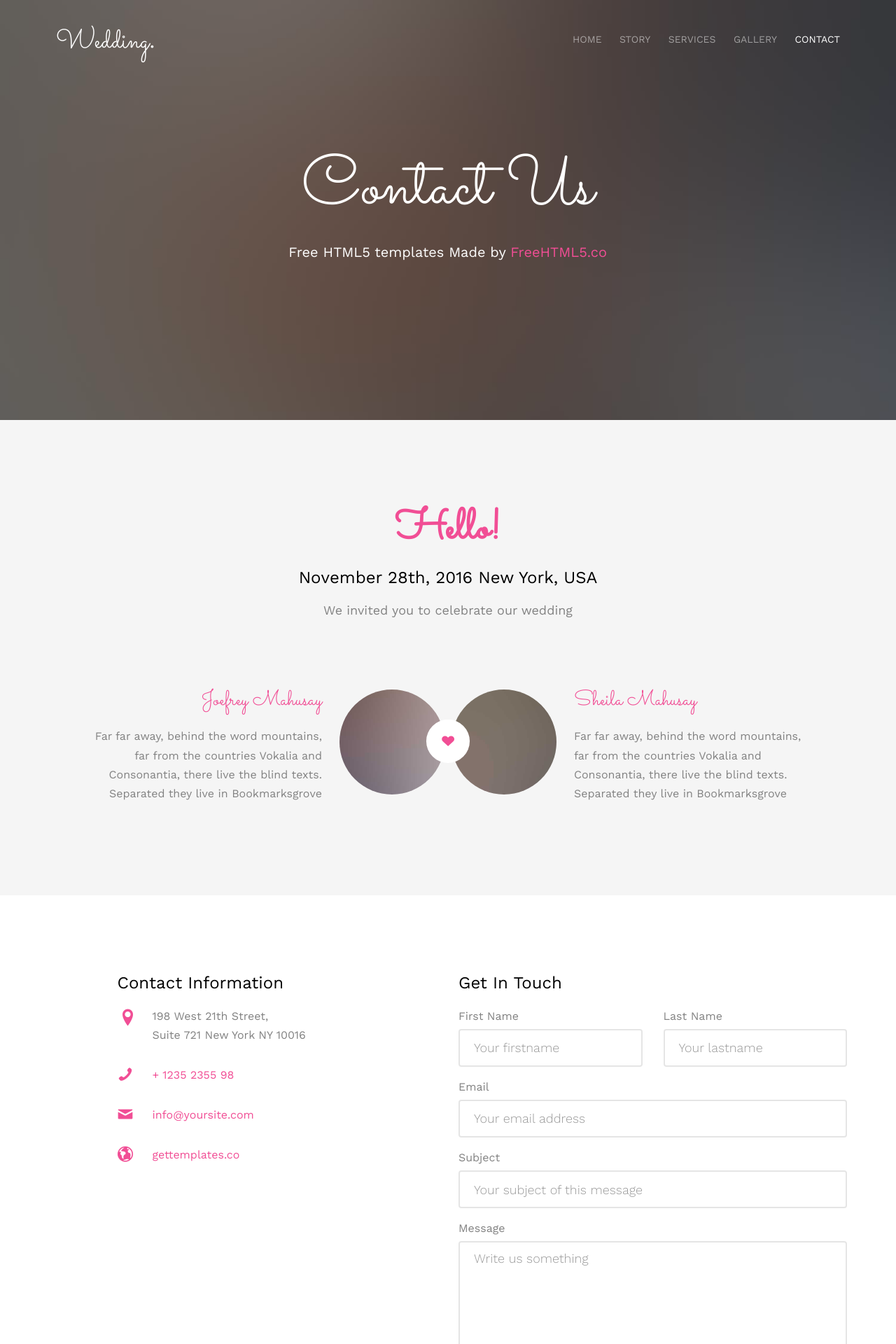
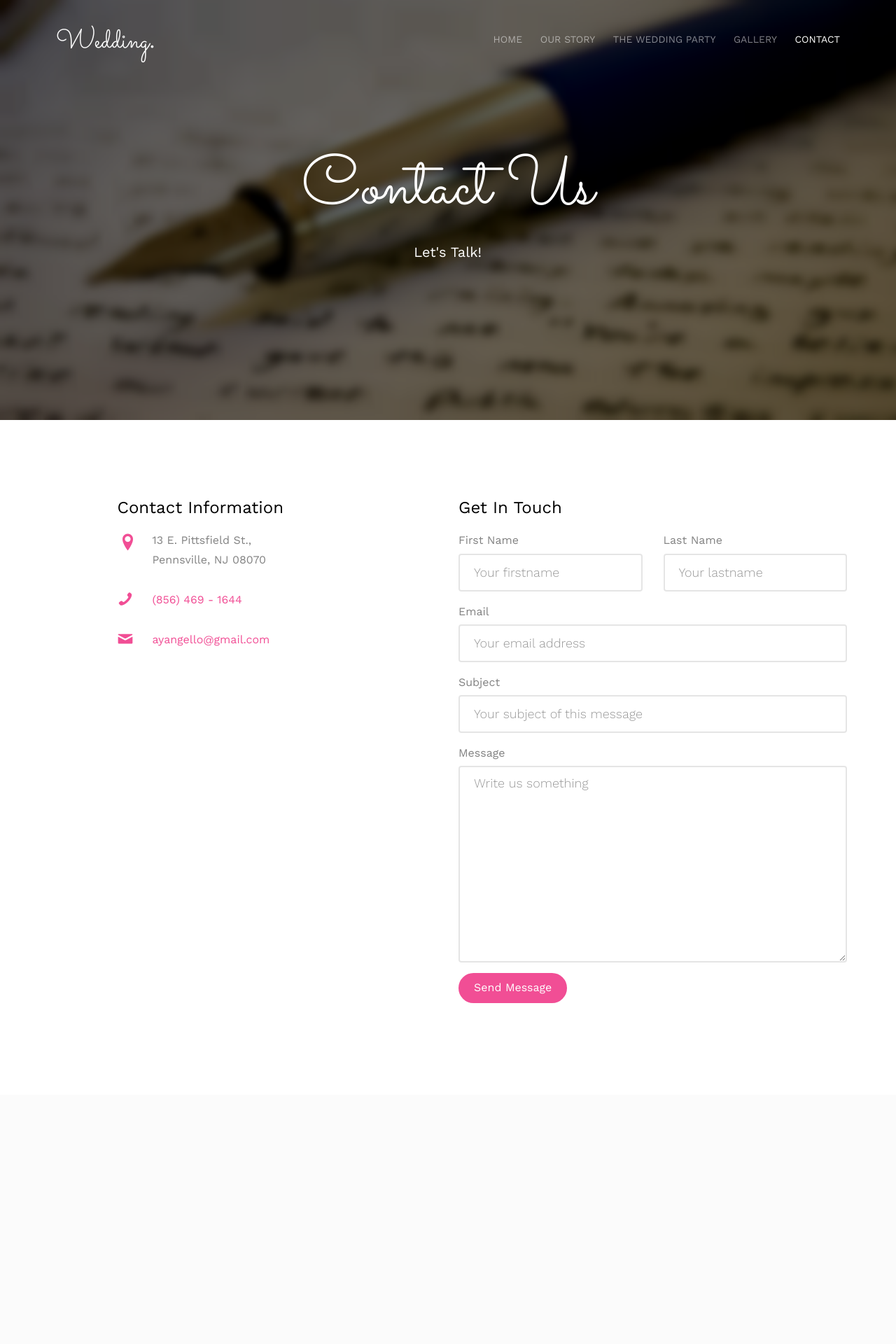
Before and after one commit to AaronYangello/YangelloWedding, a PHP site: page /contact.html in a window 1280 px wide. Shown: the top 1920 px of the page at 70% size. After the commit the page ends 1433 px from the top, so only its background shows below. Run offline with PHP 8.4, Linux system fonts and the light colour scheme; some libraries are stand-ins or nearby versions; some web fonts are replaced.

Commit message:
Fixed links and edited contact page

```diff
--- a/about.html
+++ b/about.html
@@ -65,8 +65,8 @@
 				</div>
 				<div class="col-xs-10 text-right menu-1">
 					<ul>
-						<li class="active"><a href="index.html">Home</a></li>
-						<li><a href="about.html">Our Story</a></li>
+						<li><a href="index.html">Home</a></li>
+						<li class="active"><a href="about.html">Our Story</a></li>
 						<li><a href="party.html">The Wedding Party</a></li>
 						<li class="has-dropdown"><a href="gallery.html">Gallery</a></li>
 						<li><a href="contact.html">Contact</a></li>
--- a/contact.html
+++ b/contact.html
@@ -57,43 +57,27 @@
 	<div class="fh5co-loader"></div>
 
 	<div id="page">
+<!-- Navigation -->
 	<nav class="fh5co-nav" role="navigation">
 		<div class="container">
 			<div class="row">
 				<div class="col-xs-2">
-					<div id="fh5co-logo"><a href="index.html">Wedding<strong>.</strong></a></div>
+					<div id="fh5co-logo"><a href="home.html">Wedding<strong>.</strong></a></div>
 				</div>
 				<div class="col-xs-10 text-right menu-1">
 					<ul>
 						<li><a href="index.html">Home</a></li>
-						<li><a href="about.html">Story</a></li>
-						<li class="has-dropdown">
-							<a href="services.html">Services</a>
-							<ul class="dropdown">
-								<li><a href="#">Web Design</a></li>
-								<li><a href="#">eCommerce</a></li>
-								<li><a href="#">Branding</a></li>
-								<li><a href="#">API</a></li>
-							</ul>
-						</li>
-						<li class="has-dropdown">
-							<a href="gallery.html">Gallery</a>
-							<ul class="dropdown">
-								<li><a href="#">HTML5</a></li>
-								<li><a href="#">CSS3</a></li>
-								<li><a href="#">Sass</a></li>
-								<li><a href="#">jQuery</a></li>
-							</ul>
-						</li>
+						<li><a href="about.html">Our Story</a></li>
+						<li><a href="party.html">The Wedding Party</a></li>
+						<li class="has-dropdown"><a href="gallery.html">Gallery</a></li>
 						<li class="active"><a href="contact.html">Contact</a></li>
 					</ul>
 				</div>
 			</div>
-
 		</div>
 	</nav>
 
-	<header id="fh5co-header" class="fh5co-cover fh5co-cover-sm" role="banner" style="background-image:url(images/img_bg_1.jpg);">
+	<header id="contact-banner" class="fh5co-header fh5co-cover fh5co-cover-sm" role="banner">
 		<div class="overlay"></div>
 		<div class="fh5co-container">
 			<div class="row">
@@ -101,46 +85,13 @@
 					<div class="display-t">
 						<div class="display-tc animate-box" data-animate-effect="fadeIn">
 							<h1>Contact Us</h1>
-							<h2>Free HTML5 templates Made by <a href="http://freehtml5.co" target="_blank">FreeHTML5.co</a></h2>
+							<h2>Let's Talk!</h2>
 						</div>
 					</div>
 				</div>
 			</div>
 		</div>
 	</header>
-
-	<div id="fh5co-couple" class="fh5co-section-gray">
-		<div class="container">
-			<div class="row">
-				<div class="col-md-8 col-md-offset-2 text-center fh5co-heading animate-box">
-					<h2>Hello!</h2>
-					<h3>November 28th, 2016 New York, USA</h3>
-					<p>We invited you to celebrate our wedding</p>
-				</div>
-			</div>
-			<div class="couple-wrap animate-box">
-				<div class="couple-half">
-					<div class="groom">
-						<img src="images/groom.jpg" alt="groom" class="img-responsive">
-					</div>
-					<div class="desc-groom">
-						<h3>Joefrey Mahusay</h3>
-						<p>Far far away, behind the word mountains, far from the countries Vokalia and Consonantia, there live the blind texts. Separated they live in Bookmarksgrove</p>
-					</div>
-				</div>
-				<p class="heart text-center"><i class="icon-heart2"></i></p>
-				<div class="couple-half">
-					<div class="bride">
-						<img src="images/bride.jpg" alt="groom" class="img-responsive">
-					</div>
-					<div class="desc-bride">
-						<h3>Sheila Mahusay</h3>
-						<p>Far far away, behind the word mountains, far from the countries Vokalia and Consonantia, there live the blind texts. Separated they live in Bookmarksgrove</p>
-					</div>
-				</div>
-			</div>
-		</div>
-	</div>
 
 	<div class="fh5co-section">
 		<div class="container">
@@ -190,10 +141,9 @@
 					<div class="fh5co-contact-info">
 						<h3>Contact Information</h3>
 						<ul>
-							<li class="address">198 West 21th Street, <br> Suite 721 New York NY 10016</li>
-							<li class="phone"><a href="tel://1234567920">+ 1235 2355 98</a></li>
-							<li class="email"><a href="mailto:info@yoursite.com">info@yoursite.com</a></li>
-							<li class="url"><a href="http://gettemplates.co">gettemplates.co</a></li>
+							<li class="address">13 E. Pittsfield St., <br> Pennsville, NJ 08070</li>
+							<li class="phone"><a href="tel://8564691644">(856) 469 - 1644</a></li>
+							<li class="email"><a href="mailto:ayangello@gmail.com">ayangello@gmail.com</a></li>
 						</ul>
 					</div>
 
@@ -202,9 +152,6 @@
 
 		</div>
 	</div>
-
-	<div id="map" class="fh5co-map"></div>
-		<!-- END map -->
 	</div>
 
 	<div class="gototop js-top">
--- a/css/style.css
+++ b/css/style.css
@@ -865,8 +865,8 @@ form label {
 #gallery-banner {
     background-image:url(../img/banners/gallery-banner.png);
 }
-#through-the-years-banner {
-    background-image:url(../img/banners/hands-banner.png);
+#contact-banner {
+    background-image:url(../img/banners/letter-banner.png);
 }
 @media screen and (max-width: 768px) {
     #home-header{
@@ -887,6 +887,9 @@ form label {
     #through-the-years-banner {
         background-image:url(../img/banners/hands-banner-small.png);
     }
+    #contact-banner {
+        background-image:url(../img/banners/letter-banner-small.png);
+    }
 }
 #fh5co-header .display-tc h1,
 #fh5co-header .display-tc h2,
--- a/gallery.html
+++ b/gallery.html
@@ -65,10 +65,10 @@
 				</div>
 				<div class="col-xs-10 text-right menu-1">
 					<ul>
-						<li class="active"><a href="index.html">Home</a></li>
+						<li><a href="index.html">Home</a></li>
 						<li><a href="about.html">Our Story</a></li>
 						<li><a href="party.html">The Wedding Party</a></li>
-						<li class="has-dropdown"><a href="gallery.html">Gallery</a></li>
+						<li class="active"><a href="gallery.html">Gallery</a></li>
 						<li><a href="contact.html">Contact</a></li>
 					</ul>
 				</div>
```
Also changed, not shown: index.html (+125 -162 lines), party.html (+3 -5 lines), img/banners/letter-banner-small.png (added), img/banners/letter-banner.jpg (added), img/banners/letter-banner.png (added).
